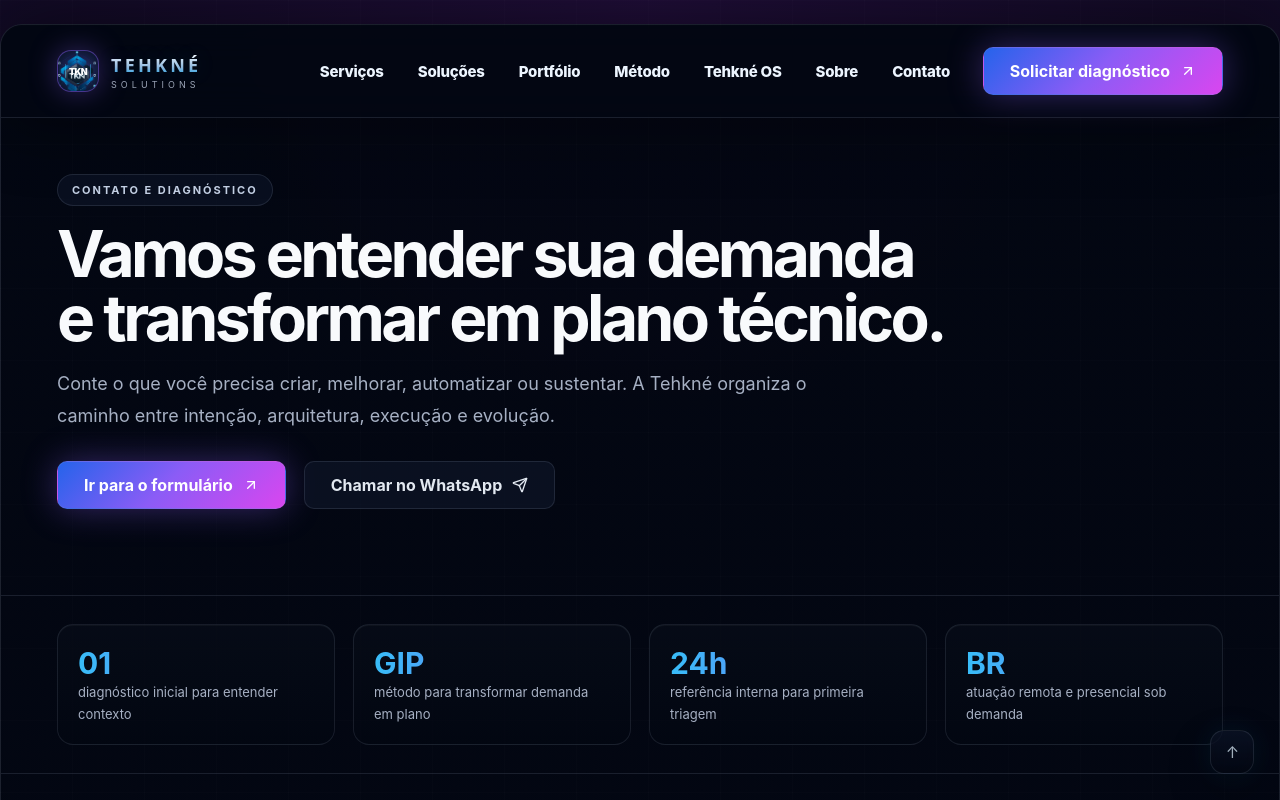
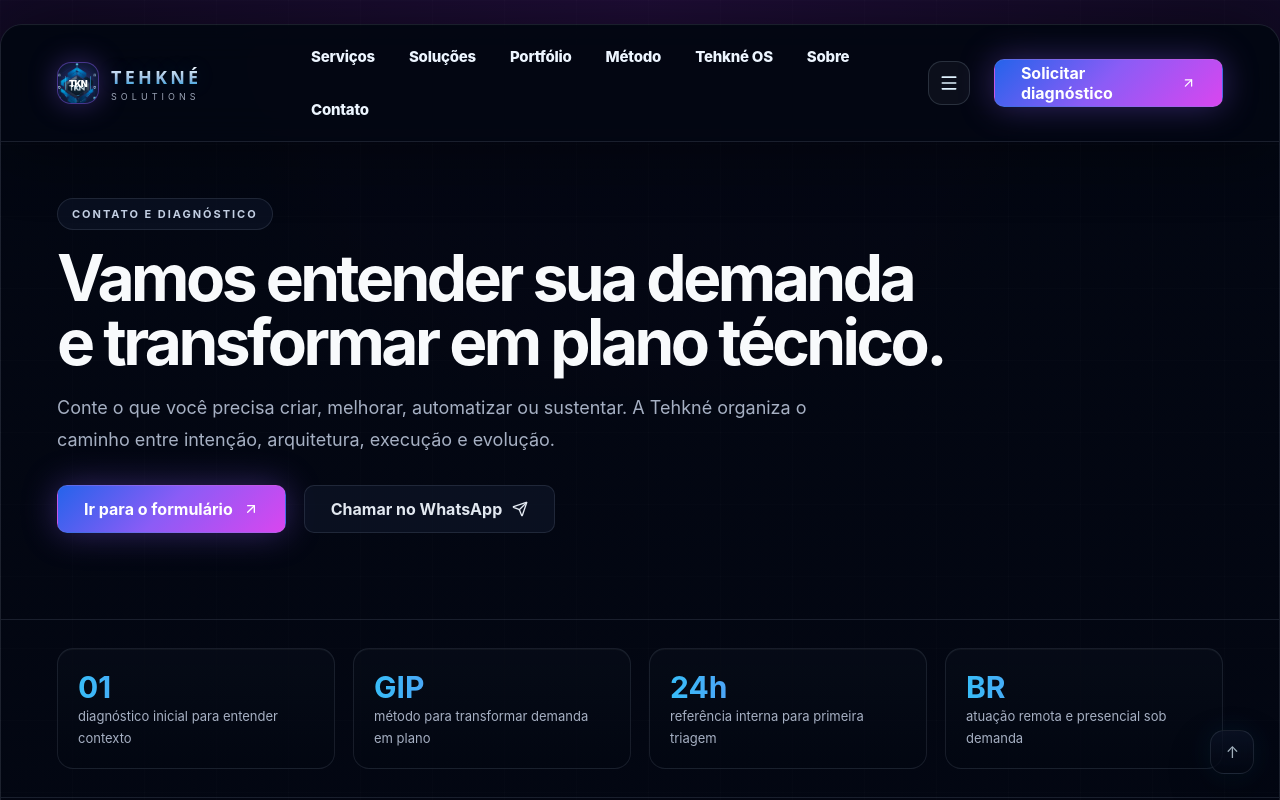
Before and after one commit to Tehkne-Solutions/tehkne-site, a Next.js app: page /contato in a window 1280 px wide. Shown: the top 800 px of the page. Built offline with nearby package versions, Linux system fonts and the light colour scheme.

Commit message:
feat: enhance SiteHeader with mobile navigation and update contact links

```diff
--- a/app/components/SiteHeader.tsx
+++ b/app/components/SiteHeader.tsx
@@ -1,19 +1,25 @@
-import { ArrowUpRight } from 'lucide-react';
+'use client';
+
+import { useState } from 'react';
+import { ArrowUpRight, Menu, X } from 'lucide-react';
 
 const navItems = [
   ['Serviços', '/servicos'],
-  ['Solu\u00e7\u00f5es', '/solucoes'],
-  ['Portf\u00f3lio', '/portfolio'],
-  ['M\u00e9todo', '/metodo'],
-  ['Tehkn\u00e9 OS', '/tehkne-os'],
+  ['Soluções', '/solucoes'],
+  ['Portfólio', '/portfolio'],
+  ['Método', '/metodo'],
+  ['Tehkné OS', '/tehkne-os'],
   ['Sobre', '/sobre'],
   ['Contato', '/contato']
 ];
 
 export default function SiteHeader() {
+  const [mobileOpen, setMobileOpen] = useState(false);
+  const contactHref = '/contato#contato-form';
+
   return (
     <header className="nav-shell nav-shell-premium">
-      <a className="brand brand-official" href="/" aria-label="Tehkn\u00e9 Solutions">
+      <a className="brand brand-official" href="/" aria-label="Tehkné Solutions">
         <span className="brand-symbol">
           <img
             src="/images/tehkne-simbolo-isolado-logo.png"
@@ -22,16 +28,40 @@ export default function SiteHeader() {
           />
         </span>
         <span className="brand-wordmark">
-          <strong>{'TEHKN\u00c9'}</strong>
+          <strong>TEHKNÉ</strong>
           <small>SOLUTIONS</small>
         </span>
       </a>
-      <nav className="main-nav" aria-label="Navega\u00e7\u00e3o principal">
-        {navItems.map(([label, url]) => <a href={url} key={label}>{label}</a>)}
+
+      <nav className="main-nav" aria-label="Navegação principal">
+        {navItems.map(([label, url]) => (
+          <a key={label} href={url}>{label}</a>
+        ))}
       </nav>
-      <a className="btn btn-primary coin nav-cta" href="/contato#contato-form">
-        {'Solicitar diagn\u00f3stico'} <ArrowUpRight size={16} />
+
+      <button
+        type="button"
+        className="mobile-menu-toggle"
+        aria-expanded={mobileOpen}
+        aria-controls="mobile-navigation"
+        aria-label={mobileOpen ? 'Fechar menu' : 'Abrir menu'}
+        onClick={() => setMobileOpen((current) => !current)}
+      >
+        {mobileOpen ? <X size={20} /> : <Menu size={20} />}
+      </button>
+
+      <a className="btn btn-primary coin nav-cta" href={contactHref}>
+        Solicitar diagnóstico <ArrowUpRight size={16} />
       </a>
+
+      <div id="mobile-navigation" className={`mobile-nav${mobileOpen ? ' open' : ''}`} role="menu">
+        {navItems.map(([label, url]) => (
+          <a key={label} href={url} onClick={() => setMobileOpen(false)}>{label}</a>
+        ))}
+        <a className="btn btn-primary coin nav-cta" href={contactHref} onClick={() => setMobileOpen(false)}>
+          Solicitar diagnóstico <ArrowUpRight size={16} />
+        </a>
+      </div>
     </header>
   );
 }
--- a/app/site-stability.css
+++ b/app/site-stability.css
@@ -8,6 +8,88 @@ html {
   position: sticky;
   top: 0;
   z-index: 999;
+  display: grid;
+  grid-template-columns: auto 1fr auto;
+  align-items: center;
+  gap: 18px;
+  padding: 18px clamp(20px, 4vw, 56px);
+}
+
+.nav-shell-premium nav {
+  display: flex;
+  align-items: center;
+  gap: 32px;
+  flex-wrap: wrap;
+}
+
+.mobile-menu-toggle {
+  display: none;
+  border: 1px solid rgba(148, 163, 184, .22);
+  background: rgba(255, 255, 255, .04);
+  color: #e0f2fe;
+  width: 44px;
+  height: 44px;
+  border-radius: 14px;
+  display: grid;
+  place-items: center;
+  cursor: pointer;
+  transition: transform .22s ease, background .2s ease, border-color .22s ease;
+}
+
+.mobile-menu-toggle:hover {
+  transform: translateY(-1px);
+  border-color: rgba(56, 189, 248, .42);
+  background: rgba(255, 255, 255, .08);
+}
+
+.mobile-nav {
+  display: none;
+  position: absolute;
+  left: 0;
+  right: 0;
+  top: 100%;
+  margin-top: 8px;
+  padding: 22px 24px 20px;
+  background: rgba(5, 9, 20, .98);
+  border-radius: 22px;
+  border: 1px solid rgba(255, 255, 255, .08);
+  box-shadow: 0 24px 80px rgba(0, 0, 0, .24);
+  gap: 16px;
+  z-index: 10;
+}
+
+.mobile-nav.open {
+  display: grid;
+}
+
+.mobile-nav a {
+  color: #edf5ff;
+  padding: 12px 0;
+  font-size: 16px;
+  font-weight: 700;
+}
+
+.mobile-nav a:hover {
+  color: #7dd3fc;
+}
+
+.mobile-nav .nav-cta {
+  width: 100%;
+  justify-content: center;
+}
+
+@media (max-width: 1100px) {
+  .nav-shell-premium {
+    grid-template-columns: auto auto;
+  }
+
+  .nav-shell-premium nav {
+    display: none;
+  }
+
+  .mobile-menu-toggle {
+    display: grid;
+  }
 }
 
 .to-top-button {
```
Also changed, not shown: app/page.tsx (+4 -6 lines).
